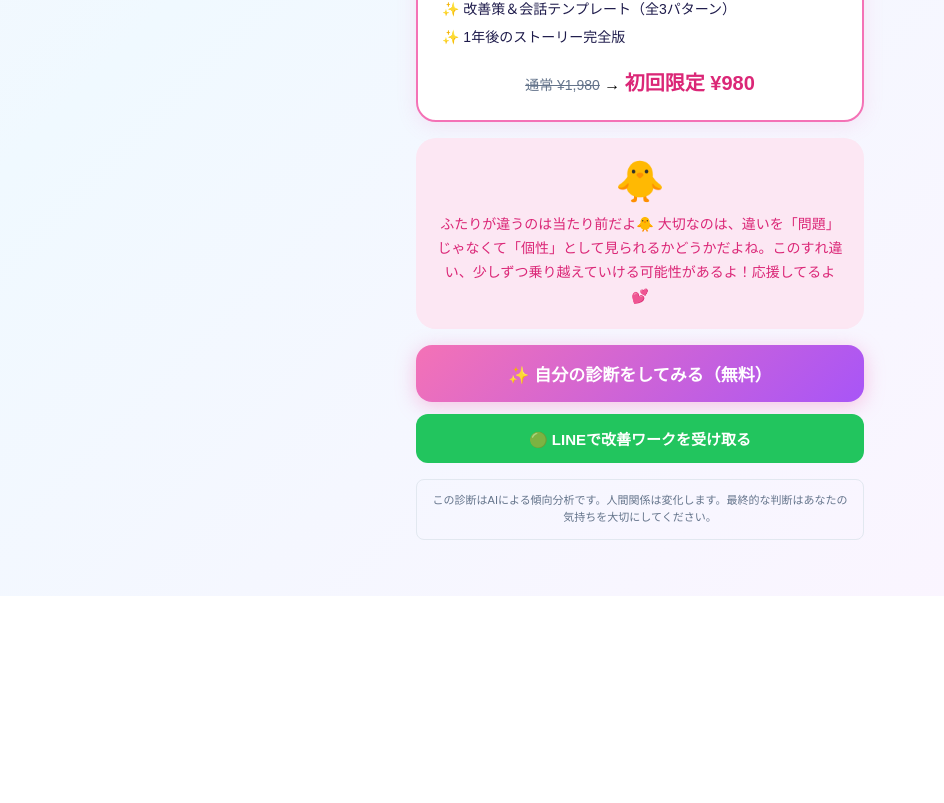
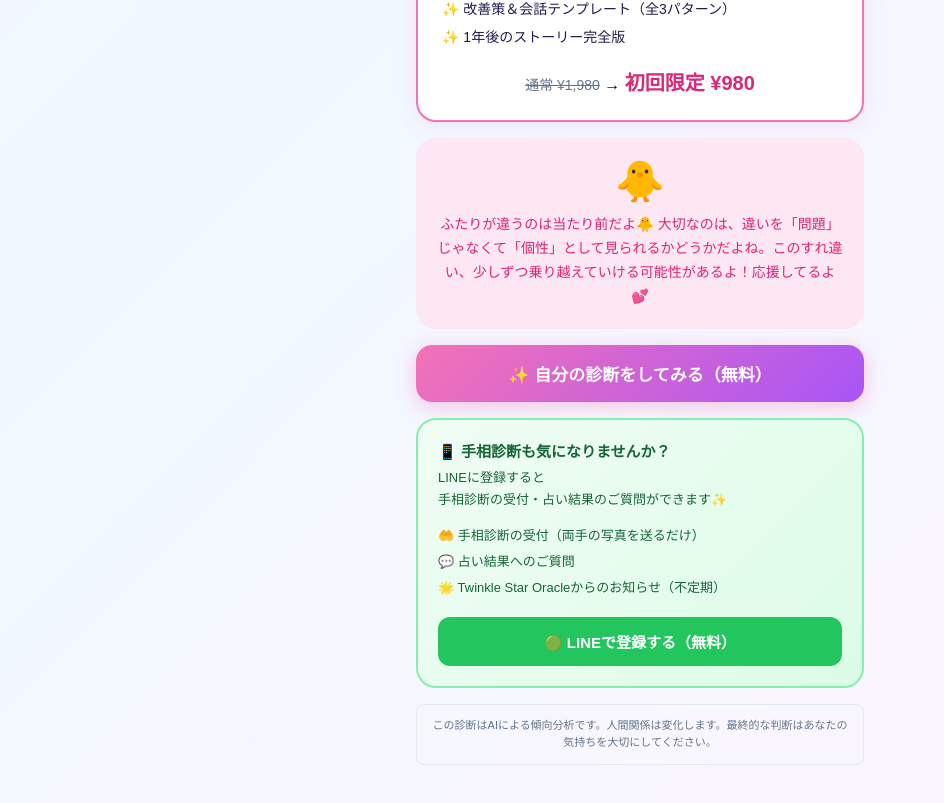
Before and after one commit to sincere1229/sincere1229-twinklelab-next, a Next.js app: page /star/compatibility-ai/sample in a window 1280 px wide. Shown: the part 1520-2323 px from the top of the page, without its empty margins (0-944 px from the left). Before the commit the page ends 2116 px from the top, so only its background shows below. Built offline with nearby package versions, Linux system fonts and the light colour scheme.

Commit message:
Update page.tsx

```diff
--- a/app/star/compatibility-ai/sample/page.tsx
+++ b/app/star/compatibility-ai/sample/page.tsx
@@ -141,13 +141,35 @@ export default function CompatibilityAISamplePage() {
           <Link href="/star/compatibility-ai" style={styles.primaryBtn}>
             ✨ 自分の診断をしてみる（無料）
           </Link>
+        </div>
+
+        {/* LINE導線 */}
+        <div style={{
+          background: 'linear-gradient(135deg, #f0fdf4, #dcfce7)',
+          border: '2px solid #86efac',
+          borderRadius: '20px',
+          padding: '20px',
+          marginBottom: '16px',
+        }}>
+          <p style={{ fontSize: '15px', fontWeight: 900, color: '#166534', margin: '0 0 6px' }}>
+            📱 手相診断も気になりませんか？
+          </p>
+          <p style={{ fontSize: '13px', color: '#166534', lineHeight: 1.7, margin: '0 0 12px' }}>
+            LINEに登録すると<br />
+            手相診断の受付・占い結果のご質問ができます✨
+          </p>
+          <ul style={{ listStyle: 'none', padding: 0, margin: '0 0 16px', fontSize: '13px', color: '#166534', lineHeight: 2 }}>
+            <li>🤲 手相診断の受付（両手の写真を送るだけ）</li>
+            <li>💬 占い結果へのご質問</li>
+            <li>🌟 Twinkle Star Oracleからのお知らせ（不定期）</li>
+          </ul>
           <a
             href="https://lin.ee/XHDFrA8"
             target="_blank"
             rel="noopener noreferrer"
             style={styles.lineBtn}
           >
-            🟢 LINEで改善ワークを受け取る
+            🟢 LINEで登録する（無料）
           </a>
         </div>
 
```
